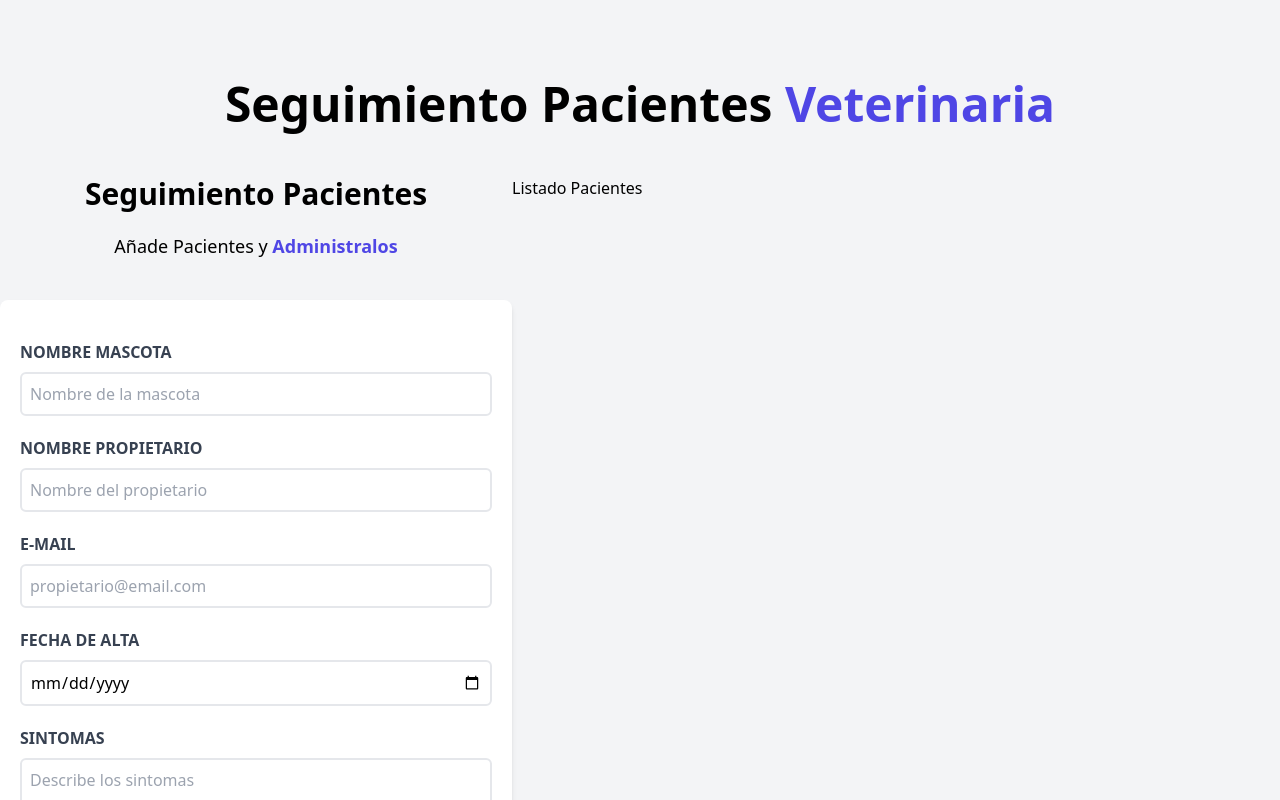
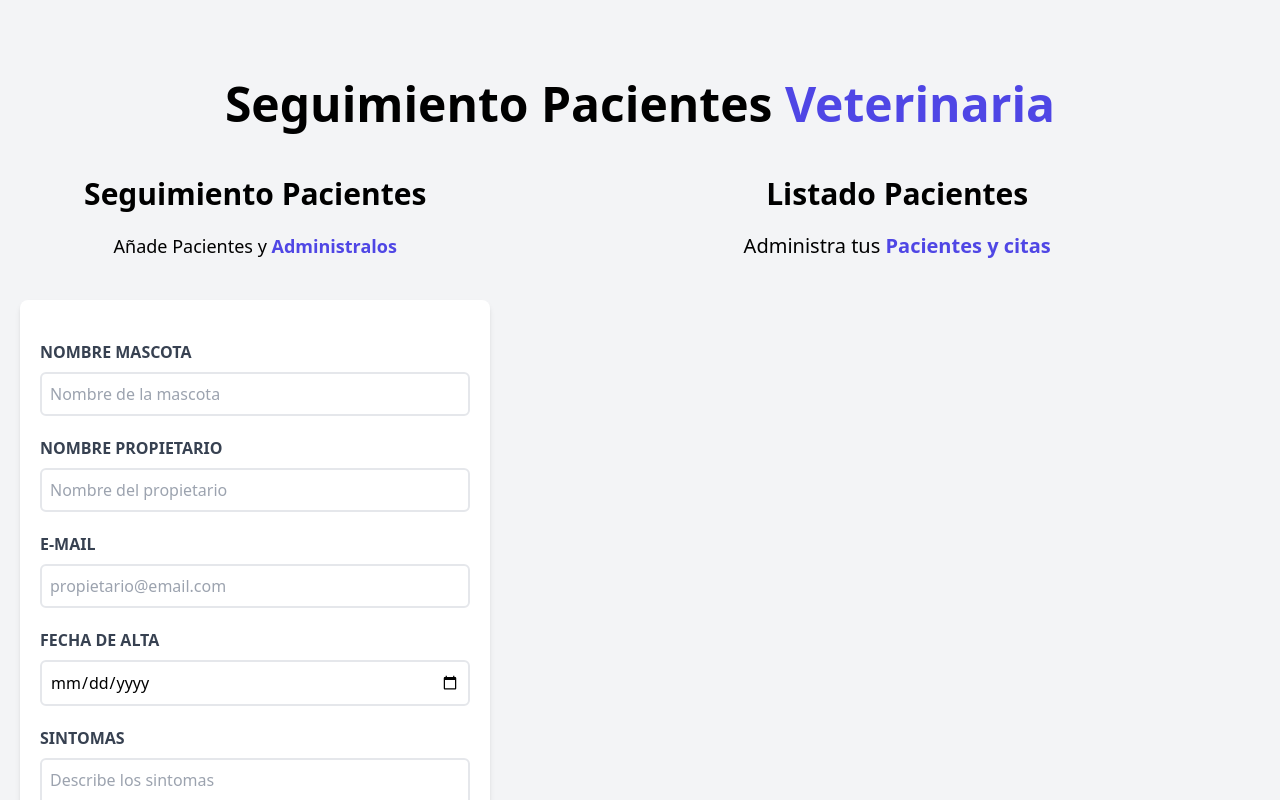
Before and after one commit to Franciscot93/Administrador_de_pacientes, a React (Vite) app in the folder Administrador_de_pacientes_react/: page / in a window 1280 px wide. Shown: the top 800 px of the page. Built offline with nearby package versions, Linux system fonts and the light colour scheme.

Commit message:
comienzo la funcionalidad de agregar pacientes, generacion de ID unico para cada uno y posterior implementacion de un map sobre el arreglo de pacientes

```diff
--- a/Administrador_de_pacientes_react/src/App.jsx
+++ b/Administrador_de_pacientes_react/src/App.jsx
@@ -1,18 +1,20 @@
 import Header from "./components/Header"
 import Formulario from './components/Formulario'
 import ListadoPacientes from "./components/ListadoPacientes"
-
+import { useState } from "react"
 
 function App() {
-
+  const [pacientes, setPacientes]=useState([])
 
   return (
     <div className="container mx-auto mt-20">
       <Header/>
 
       <div className="mt-12 md:flex">
-      <Formulario/>
-      <ListadoPacientes/>
+      <Formulario
+      pacientes={pacientes}
+      setPacientes={setPacientes}/>
+      <ListadoPacientes pacientes={pacientes}/>
       </div>
 
     </div>
--- /dev/null
+++ b/Administrador_de_pacientes_react/src/components/Error.jsx
@@ -0,0 +1,15 @@
+import React from 'react'
+
+const Error = ({mensaje}) => {
+  return (
+    <div>
+      <div className="bg-red-800 p-3 mb-4 rounded-md text-center font-bold">
+          <p className="text-white">
+          {mensaje}
+          </p>
+        </div>
+    </div>
+  )
+}
+
+export default Error
--- a/Administrador_de_pacientes_react/src/components/Formulario.jsx
+++ b/Administrador_de_pacientes_react/src/components/Formulario.jsx
@@ -1,6 +1,45 @@
 import React from "react";
+import { useState,useEffect } from "react";
+import Error from "./Error";
+const Formulario = ({pacientes,setPacientes}) => {
 
-const Formulario = () => {
+  const [nombre,setNombre]=useState('');
+  const [propietario,setPropietario]=useState('');
+  const [email,setEmail]=useState('');
+  const [fecha,setFecha]=useState('');
+  const [sintomas,setSintomas]=useState('');
+
+  const [error,setError]=useState(false)
+
+  const generarId=()=>{
+      const date=(Date.now()).toString(36)
+      const random=((Math.random()).toString(36)).substring(2)
+
+      return date+random
+  }
+
+const handleSubmit=(e)=>{
+  e.preventDefault()
+ // validacion
+ if([nombre, propietario,email,fecha,sintomas].includes('')){
+  setError(true)
+  return
+ }
+  setError(false)
+  const paciente= {'nombre':nombre,'propietario':propietario,'email':email,'fecha':fecha,'sintomatologia':sintomas,'id':generarId()}
+  setPacientes([...pacientes,paciente])
+
+
+  setNombre('')
+  setPropietario('')
+  setEmail('')
+  setFecha('')
+  setSintomas('')
+
+
+
+}
+
   return (
     <div className="md:w-1/2 lg:w-2/5">
       <h2 className="font-black text-3xl text-center">Seguimiento Pacientes</h2>
@@ -10,7 +49,12 @@ const Formulario = () => {
         <span className="text-indigo-600 font-bold">Administralos</span>
       </p>
 
-      <form className="bg-white shadow-md mb-10 rounded-lg py-10 px-5" action="">
+      <form
+      onSubmit={handleSubmit}
+      className="bg-white shadow-md mb-10 rounded-lg py-10 px-5 mx-5" action="">
+
+        {error ? <Error mensaje={'Se registran errores, revisa los datos'} />:null}
+
         <div className="mb-5">
           <label
             className="block text-gray-700 uppercase font-bold"
@@ -23,6 +67,8 @@ const Formulario = () => {
             type="text"
             className="border-2 w-full p-2 mt-2 placeholder-gray-400 rounded-md"
             placeholder="Nombre de la mascota"
+            value={nombre}
+            onChange={(e)=> setNombre(e.target.value)}
           />
         </div>
         <div className="mb-5">
@@ -37,6 +83,8 @@ const Formulario = () => {
             type="text"
             className="border-2 w-full p-2 mt-2 placeholder-gray-400 rounded-md"
             placeholder="Nombre del propietario"
+            value={propietario}
+            onChange={(e)=> setPropietario(e.target.value)}
           />
         </div>
         <div className="mb-5">
@@ -51,6 +99,8 @@ const Formulario = () => {
             type="email"
             className="border-2 w-full p-2 mt-2 placeholder-gray-400 rounded-md"
             placeholder="propietario@email.com"
+            value={email}
+            onChange={(e)=> setEmail(e.target.value)}
           />
         </div>
         <div className="mb-5">
@@ -64,6 +114,8 @@ const Formulario = () => {
             id="fechaDeAlta"
             type="date"
             className="border-2 w-full p-2 mt-2 placeholder-gray-400 rounded-md"
+            value={fecha}
+            onChange={(e)=> setFecha(e.target.value)}
           />
         </div>
         <div className="mb-5">
@@ -77,10 +129,14 @@ const Formulario = () => {
             className="border-2 w-full p-2 mt-2 placeholder-gray-400 rounded-md"
             id="sintomas"
             placeholder="Describe los sintomas"
+            value={sintomas}
+            onChange={(e)=> setSintomas(e.target.value)}
           />
         </div>
+
+
         <input type="submit"
-        className="bg-indigo-600 w-full p-3 text-white hover:bg-indigo-700 cursor-pointer transition-colors uppercase font-bold"
+        className=" bg-indigo-600 w-full p-3 text-white hover:bg-indigo-700 cursor-pointer transition-colors uppercase font-bold"
         value="Agregar Paciente"/>
       </form>
     </div>
--- a/Administrador_de_pacientes_react/src/components/ListadoPacientes.jsx
+++ b/Administrador_de_pacientes_react/src/components/ListadoPacientes.jsx
@@ -1,11 +1,29 @@
-import React from 'react'
+import React from "react";
+import Paciente from "./Paciente";
 
-const ListadoPacientes = () => {
+const ListadoPacientes = ({pacientes}) => {
+
+
   return (
-    <div className="w-1/2 lg:w-3/5">
-      <h2>Listado Pacientes</h2>
+
+    <div className="md:w-1/2 lg:w-3/5 ml-1 md:h-screen overflow-scroll">
+      <h2 className="font-black text-3xl text-center">Listado Pacientes</h2>
+      <p className="text-xl mt-5 mb-20 text-center">
+        Administra tus {""}
+        <span className="text-indigo-600 font-bold">Pacientes y citas</span>
+      </p>
+
+      {pacientes.map((paciente)=>{
+
+        return (
+          <Paciente key={paciente.id} paciente={paciente}/>
+        )
+      })}
+
+
+
     </div>
-  )
-}
+  );
+};
 
-export default ListadoPacientes
+export default ListadoPacientes;
--- /dev/null
+++ b/Administrador_de_pacientes_react/src/components/Paciente.jsx
@@ -0,0 +1,32 @@
+
+
+const Paciente = ({paciente}) => {
+
+  const {nombre, propietario,email,fecha,sintomatologia}=paciente
+  return (
+    <div className="mt-3 mx-5 my-10 px-5 py-10 rounded-xl bg-white shadow-md">
+        <p className="font-bold mb-3 text-gray-700 uppercase">
+          Nombre: {""}
+          <span className="font-normal normal-case">{nombre}</span>
+        </p>
+        <p className="font-bold mb-3 text-gray-700 uppercase">
+          Propietario: {""}
+          <span className="font-normal normal-case">{propietario}</span>
+        </p>
+        <p className="font-bold mb-3 text-gray-700 uppercase">
+          Email: {""}
+          <span className="font-normal normal-case">{email}</span>
+        </p>
+        <p className="font-bold mb-3 text-gray-700 uppercase">
+          Fecha Alta: {""}
+          <span className="font-normal normal-case">{fecha}</span>
+        </p>
+        <p className="font-bold mb-3 text-gray-700 uppercase">
+          Sintomas: {""}
+          <span className="font-normal normal-case">{sintomatologia}</span>
+        </p>
+      </div>
+  )
+}
+
+export default Paciente
```
